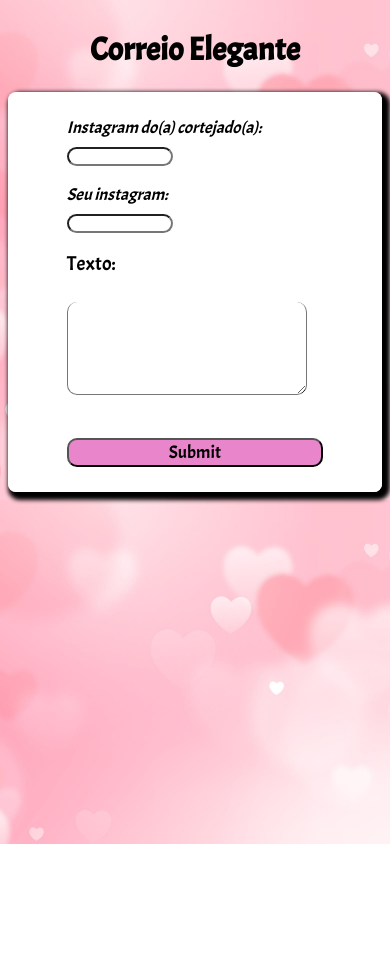
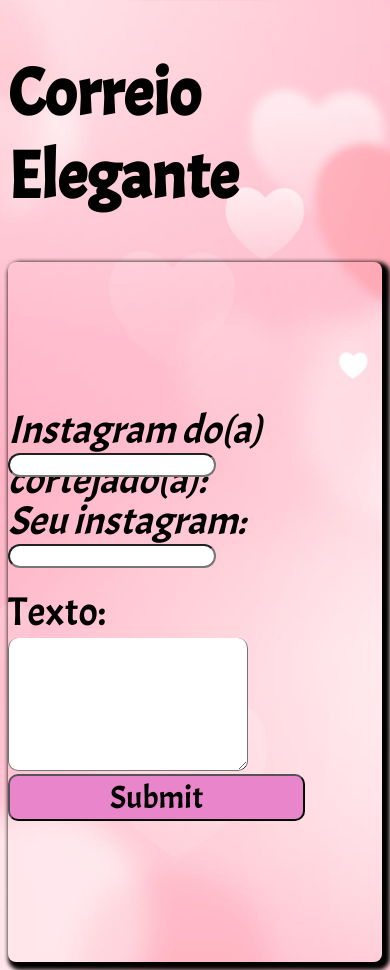
Before and after one commit to Igao2/Lover-anonymous, a website: page main.html in a window 390 px wide. Before the commit the page ends 844 px from the top, so only its background shows below. Drawn offline with Linux system fonts and the light colour scheme.

Commit message:
responsivity added

```diff
--- a/main.html
+++ b/main.html
@@ -15,23 +15,21 @@
     <div class="conteiner">
 
         <br><br><br>
-    <div class="form">
+    <div class="form" id="form">
     <form method="POST" onsubmit="setTimeout(function(){
         alert('Mensagem enviada!');
         window.location.reload();},10);">
 
-    <div class="texto">Instagram do(a) cortejado(a):</div>
-    <br>
+    <div class="texto" id="texto">Instagram do(a) cortejado(a):</div>
+    <br><br>
     <input type="text"  name="insta" id="insta" class="insta">
     <br><br>
-    <div class="texto">Seu instagram:</div>
-    <br>
+    <div class="texto" id="texto">Seu instagram:</div>
+    <br><br>
     <input type="text"  name="insta1" id="insta1" class="insta1">
     <br><br>
-    <div class="Mensagem"> Texto:</div>
-
+    <div class="Mensagem" id="Mensagem">Texto:</div>
     <br><br>
-
     <textarea name="text" id="text" class="text" onkeyup="confere()"></textarea>
     <br><br>
     <input type="submit" class="botao" name="botao" id="botao" text="Salvar" onclick="window.location.reload()">
--- a/public/style.css
+++ b/public/style.css
@@ -1,9 +1,48 @@
 @import url(https://fonts.googleapis.com/css?family=Acme);
 body{
+
     background: url(/4871703.jpg);
     background-size: cover;
+    background-repeat:calc();
     background-position: center center;
 }
+@media screen and (min-width: 375px) and (orientation:portrait){
+    #form{
+     box-sizing: 400px 400px;
+    height: 700px;
+    width: 600px;
+    display: flex;
+    }
+    #texto{
+        font-size: 40px;
+        margin-top: 1px;
+    }
+    .insta{
+        height: 60px;
+        padding: 10px 10px;
+        font-size: 26px;
+
+    }
+    .insta1{
+        height: 60px;
+        padding: 10px 10px;
+        font-size: 26px;
+    }
+    #Mensagem{
+        font-size: 40px;
+    }
+    .titulo
+    {
+        font-size: 33px;
+    }
+    #text{
+        font-size: 19px;
+    }
+    #botao{
+        font-size: 32px;
+    }
+
+   }
 .conteiner{
 
     display: flex;
@@ -12,7 +51,7 @@ body{
 
 }
 .form{
-    background-image: url(/8314.jpg);
+    /*background-image: url(/8314.jpg);*/
     display: flex;
     height: 400px;
     width: 400px;
```
